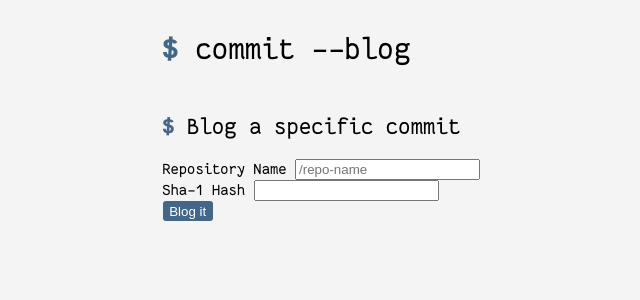
After one commit to uniphil/commit--blog, a Flask app: template templates/blog-add.html in a window 1280 px wide. The commit adds this page. Shown: the top 300 px of the page, without its empty margins (108-748 px from the left). Run offline with Flask 2, Linux system fonts and the light colour scheme; the template is opened without the code that fills it: values that come from a table or form of the project are taken from there, others are empty; parts of the project's set-up code (start-up, migrations or seed data) failed here and were passed over; some libraries are stand-ins or nearby versions.

Commit message:
Add manual commit entry form

```diff
--- a/commitblog.py
+++ b/commitblog.py
@@ -17,6 +17,9 @@ from flask import (Flask, Blueprint, request, flash, render_template, redirect,
 from flask.ext.login import (LoginManager, AnonymousUserMixin, UserMixin,
                              current_user, login_user, logout_user)
 from flask.ext.sqlalchemy import SQLAlchemy
+from wtforms import fields, validators
+from flask.ext.wtf import Form
+from flask.ext.wtf.csrf import CsrfProtect
 
 
 login_manager = LoginManager()
@@ -79,6 +82,8 @@ class Blogger(db.Model, UserMixin):
                 for commit in event['payload']['commits']:
                     commit.update(repo=event['repo']['name'])
                     title, body = message_parts(commit['message'])
+                    if not body:
+                        continue
                     commit.update(title=title, body=body)
                     commit_events.append(commit)
         return commit_events
@@ -87,8 +92,17 @@ class Blogger(db.Model, UserMixin):
 class Repo(db.Model):
     id = db.Column(db.Integer, primary_key=True)
     name = db.Column(db.String(128))
-    full_name = db.Column(db.String(180), unique=True)  # for storage path
+    full_name = db.Column(db.String(180), unique=True)
     description = db.Column(db.String(384))
+
+    @classmethod
+    def get_or_create(cls, repo_name):
+        created = False
+        repo = cls.query.filter_by(full_name=repo_name).first()
+        if repo is None:
+            repo = cls(full_name=repo_name)
+            created = True
+        return repo, created
 
 
 class CommitPost(db.Model):
@@ -116,6 +130,13 @@ class CommitPost(db.Model):
             return self.get_parts()[1]
 
 
+class AddCommitForm(Form):
+    repo_name = fields.TextField('Repository Name',
+                                 validators=[validators.DataRequired()])
+    sha = fields.TextField('Sha-1 Hash',
+                           validators=[validators.Length(min=40, max=40)])
+
+
 @pages.route('/')
 def hello():
     return render_template('hello.html')
@@ -132,36 +153,33 @@ def list(blogger):
 def add():
     if current_user.is_anonymous():
         abort(401)
-    repo = request.args.get('repo')
-    hex = request.args.get('hex')
-    if 'repo' is None or hex is None:
-        abort(400)
-    session = current_user.get_session()
-    commit_url = '/repos/{repo}/git/commits/{hex}'.format(repo=repo, hex=hex)
-    # note: repo here...  ^^  includes the user part.
-    repo_rec = Repo.query.filter_by(name=repo).first()
-    if repo_rec is None:
-        repo_rec = Repo(name=repo)
-        db.session.add(repo_rec)
-    gh_commit = session.get(commit_url).json()
-    commit = CommitPost(
-        hex=hex,
-        message=gh_commit['message'],
-        repo=repo_rec,
-        blogger=current_user,
-    )
-    if commit.get_body():
-        markdown_data = json.dumps(dict(
-            text=commit.get_body(),
-            mode='gfm',
-            context=repo,
-        ))
-        commit.markdown_body=session.post('/markdown', data=markdown_data).text
-    else:
-        commit.markdown_body=''
-    db.session.add(commit)
-    db.session.commit()
-    return redirect(url_for('blog.list', blogger=current_user.username))
+    form = AddCommitForm(request.args)
+    if any((form.repo_name.data, form.sha.data)) and form.validate():
+        session = current_user.get_session()
+        commit_url = '/repos/{repo}/git/commits/{hex}'.format(
+                        repo=form.repo_name.data, hex=form.sha.data)
+        gh_commit = session.get(commit_url).json()
+        repo, repo_created = Repo.get_or_create(form.repo_name.data)
+        commit = CommitPost(
+            hex=form.sha.data,
+            message=gh_commit['message'],
+            repo=repo,
+            blogger=current_user,
+        )
+        if commit.get_body():
+            markdown_data = json.dumps(dict(text=commit.get_body(),
+                                    mode='gfm', context=form.repo_name.data))
+            commit.markdown_body = session.post('/markdown',
+                                    data=markdown_data).text
+        else:
+            commit.markdown_body = ''
+        db.session.add(commit)
+        if repo_created:
+            db.session.add(repo)
+        db.session.commit()
+        return redirect(url_for('blog.list', blogger=current_user.username))
+
+    return render_template('blog-add.html', form=form)
 
 
 @gh.record
@@ -233,4 +251,5 @@ def create_app(config=None):
     app.register_blueprint(pages)
     app.register_blueprint(blog)
     app.register_blueprint(gh, url_prefix='/gh')
+    CsrfProtect(app)
     return app
--- a/static/css/main.css
+++ b/static/css/main.css
@@ -47,15 +47,17 @@ header h1 small {
   font-size: 1rem;
 }
 
-
+button,
 .button {
   display: inline-block;
   padding: 0.2em 0.5em;
   background: #555;
   color: #ccc;
+  border: none;
   border-radius: 3px;
   font-weight: normal;
 }
+button,
 a.button {
   background: #468;
   color: #fff;
@@ -71,7 +73,7 @@ a.button:hover {
 .user-control table {
   font-size: 0.8em;
 }
-.user-control .button {
+.user-control table .button {
   opacity: 0.3;
 }
 .user-control tr:nth-child(2n) {
--- /dev/null
+++ b/templates/blog-add.html
@@ -0,0 +1,29 @@
+{% extends 'base.html' %}
+
+{% block content %}
+
+  <h1>commit --blog</h1>
+
+  <h2>Blog a specific commit</h2>
+  <form method="get" action="">
+    {{ form.csrf_token }}
+    <div>
+      {% for error in form.repo_name.errors %}
+        <p>{{ error }}</p>
+      {% endfor %}
+      {{ form.repo_name.label }}
+      {{ form.repo_name(placeholder='{}/repo-name'.format(current_user.username)) }}
+    </div>
+    <div>
+      {% for error in form.sha.errors %}
+        <p>{{ error }}</p>
+      {% endfor %}
+      {{ form.sha.label }}
+      {{ form.sha }}
+    </div>
+    <div>
+      <button type="submit">Blog it</button>
+    </div>
+  </form>
+
+{% endblock %}
```
Also changed, not shown: templates/blog-list.html (+11 -3 lines).
